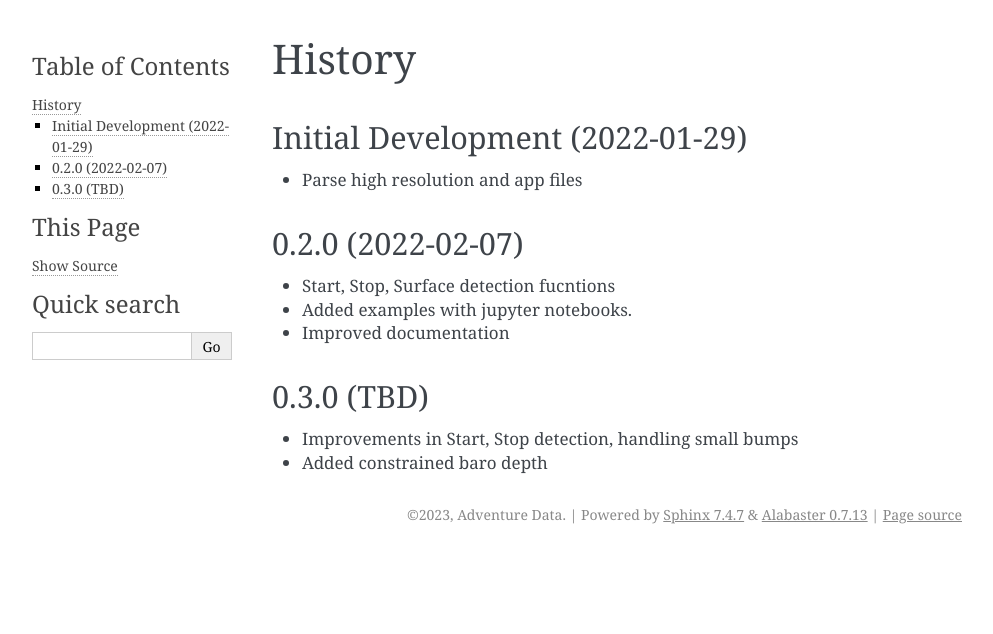
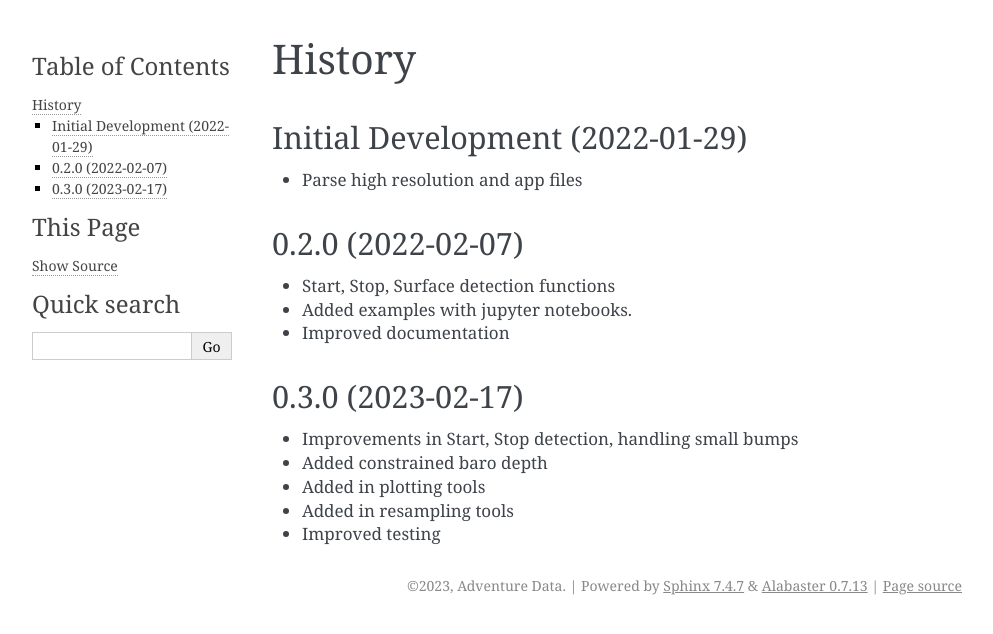
Before and after one commit to AdventureData/study_lyte, a Sphinx documentation site: the page built from docs/history.rst, in a window 1280 px wide. Shown: the top 634 px of the page, without its empty margins (148-1141 px from the left). Built offline with Sphinx 7.4.7, drawn with Linux system fonts in a browser that asks for light colours; pages that are not in the unit, such as notebooks, are missing from menus.

Commit message:
Updated the history

```diff
--- a/docs/history.rst
+++ b/docs/history.rst
@@ -11,13 +11,16 @@ Initial Development (2022-01-29)
 0.2.0 (2022-02-07)
 --------------------------------
 
-* Start, Stop, Surface detection fucntions
+* Start, Stop, Surface detection functions
 * Added examples with jupyter notebooks.
 * Improved documentation
 
 
-0.3.0 (TBD)
+0.3.0 (2023-02-17)
 --------------------------------
 
 * Improvements in Start, Stop detection, handling small bumps
 * Added constrained baro depth
+* Added in plotting tools
+* Added in resampling tools
+* Improved testing
```
